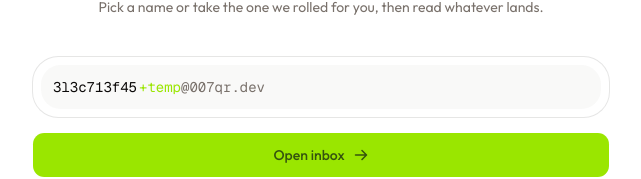
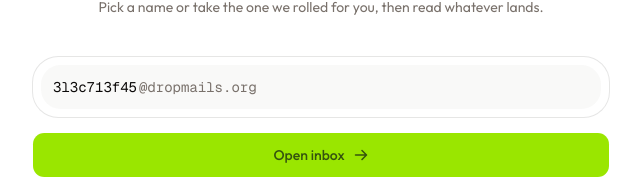
Before and after one commit to 007qr/temp-mail, a Next.js app: page / in a window 1280 px wide. Shown: the part 355-534 px from the top of the page, without its empty margins (319-960 px from the left). Built offline with nearby package versions, Linux system fonts and the light colour scheme.

Commit message:
feat: new domain

```diff
--- a/components/address-picker.tsx
+++ b/components/address-picker.tsx
@@ -52,7 +52,6 @@ export function AddressPicker({ initialAlias }: { initialAlias: string }) {
               aria-label="Mailbox name"
               className="h-7 rounded-md border-0 px-0 font-mono text-sm shadow-none focus-visible:border-0 focus-visible:ring-0 dark:bg-transparent"
             />
-            <span className="shrink-0 text-primary">+temp</span>
             <span className="shrink-0 text-muted-foreground">@{DOMAIN}</span>
           </div>
 
--- a/components/inbox.tsx
+++ b/components/inbox.tsx
@@ -215,7 +215,6 @@ export function Inbox({ alias }: { alias: string }) {
               title="Edit mailbox name"
               className="h-7 max-w-full rounded-md border-0 px-0 font-mono text-sm shadow-none focus-visible:border-0 focus-visible:ring-0 dark:bg-transparent"
             />
-            <span className="shrink-0 text-primary">+temp</span>
             <span className="shrink-0 truncate text-muted-foreground">@{DOMAIN}</span>
           </div>
 
--- a/packages/core/src/address.ts
+++ b/packages/core/src/address.ts
@@ -1,4 +1,4 @@
-export const DOMAIN = "007qr.dev"
+export const DOMAIN = "dropmails.org"
 
 export function generateAlias() {
   const bytes = crypto.getRandomValues(new Uint8Array(5))
@@ -6,7 +6,7 @@ export function generateAlias() {
 }
 
 export function toAddress(alias: string) {
-  return `${alias}+temp@${DOMAIN}`
+  return `${alias}@${DOMAIN}`
 }
 
 export function sanitizeAlias(input: string) {
--- a/packages/core/src/inbox.ts
+++ b/packages/core/src/inbox.ts
@@ -11,7 +11,7 @@ export type RawMail = {
 }
 
 export function inboxUrl(alias: string) {
-  return `${INBOX_ENDPOINT}/${encodeURIComponent(`${alias}+temp`)}`
+  return `${INBOX_ENDPOINT}/${encodeURIComponent(alias)}`
 }
 
 export function toInbox(raw: RawMail[]): Mail[] {
--- a/packages/extension/manifest.config.ts
+++ b/packages/extension/manifest.config.ts
@@ -4,7 +4,7 @@ export default defineManifest({
   manifest_version: 3,
   name: "Temp Mail",
   version: "0.0.1",
-  description: "Disposable inboxes on 007qr.dev, one click from any signup form.",
+  description: "Disposable inboxes on dropmails.org, one click from any signup form.",
   icons: { "16": "icons/16.png", "48": "icons/48.png", "128": "icons/128.png" },
   action: {
     default_popup: "index.html",
--- a/packages/extension/src/components/address-bar.tsx
+++ b/packages/extension/src/components/address-bar.tsx
@@ -41,7 +41,6 @@ export function AddressBar({
           aria-label="Mailbox name"
           className="h-7 max-w-full rounded-md border-0 px-0 font-mono text-sm shadow-none focus-visible:border-0 focus-visible:ring-0 dark:bg-transparent"
         />
-        <span className="shrink-0 text-primary">+temp</span>
         <span className="shrink-0 truncate text-muted-foreground">@{DOMAIN}</span>
       </div>
 
--- a/packages/extension/store/listing.md
+++ b/packages/extension/store/listing.md
@@ -5,13 +5,13 @@ Language: English (United States)
 
 ## Short description (132 char max)
 
-Disposable email addresses on 007qr.dev. Drop one into any signup form from the right-click menu, then read what lands.
+Disposable email addresses on dropmails.org. Drop one into any signup form from the right-click menu, then read what lands.
 
 ## Detailed description
 
 Temp Mail gives you a throwaway email address and shows you the messages it receives.
 
-Open the toolbar popup and you get an address ending in +temp@007qr.dev. Keep the one
+Open the toolbar popup and you get an address ending in @dropmails.org. Keep the one
 it generates, or type your own prefix. The address is remembered between sessions, so
 the same inbox is waiting the next time you open the popup.
 
@@ -25,7 +25,7 @@ No account. No password. No tracking.
 
 ## Single purpose
 
-Temp Mail provides disposable email addresses on the 007qr.dev domain and displays the
+Temp Mail provides disposable email addresses on the dropmails.org domain and displays the
 messages those addresses receive, so that users can sign up for services without
 exposing a personal inbox.
 
```
